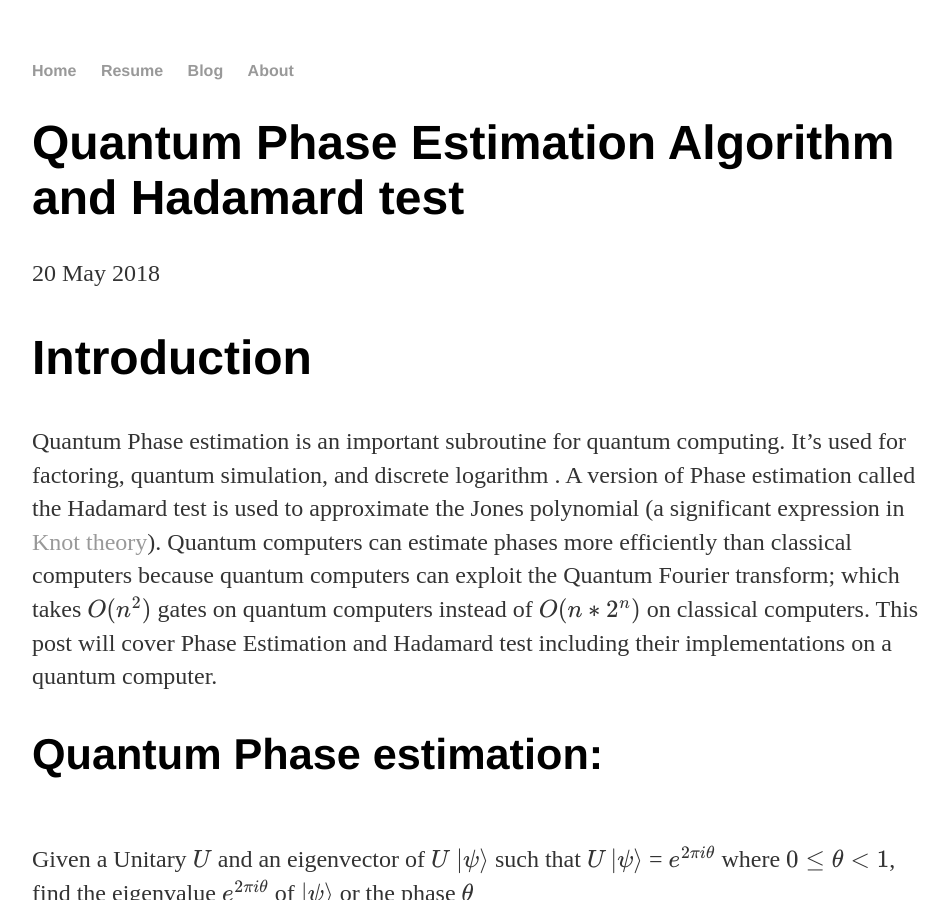
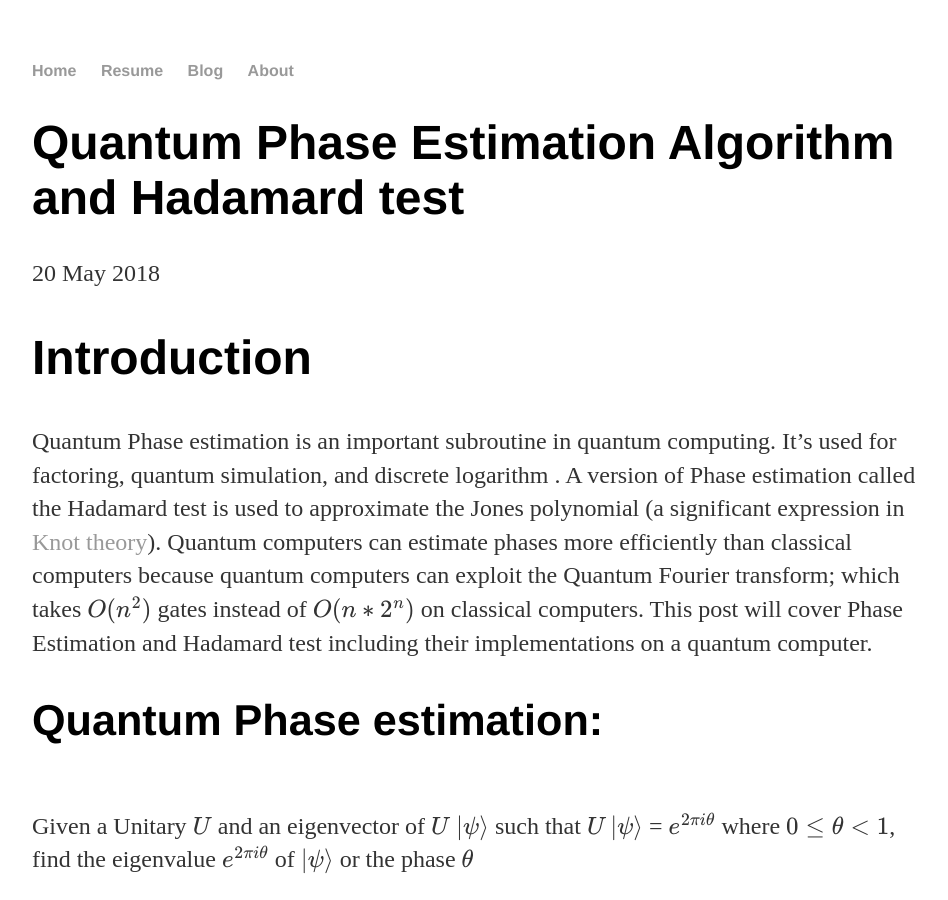
Before and after one commit to vtomole/vtomole.github.io, a Jekyll site: the page built from _posts/2018-05-20-PEA.html, in a window 1280 px wide and 900 px high. Shown: the whole window, without its empty margins (160-1108 px from the left). Built offline with Jekyll 4.4.1, drawn with Linux system fonts in a browser that asks for light colours; formulas are drawn with MathJax 3.

Commit message:
edit intro

```diff
--- a/_posts/2018-05-20-PEA.html
+++ b/_posts/2018-05-20-PEA.html
@@ -5,7 +5,7 @@ date: 2018-05-20
 ---
   <section>
 <h1>Introduction</h1>
-<p>Quantum Phase estimation is an important subroutine for quantum computing. It’s used for factoring, quantum simulation, and discrete logarithm . A version of Phase estimation called the Hadamard test is used to approximate the Jones polynomial (a significant expression in <a href = "https://en.wikipedia.org/wiki/Knot_theory">Knot theory</a>). Quantum computers can estimate phases more efficiently than classical computers because quantum computers can exploit the Quantum Fourier transform; which takes $O(n^2)$ gates on quantum computers instead of $O(n*2^n)$ on classical computers. This post will cover Phase Estimation and Hadamard test including their implementations on a quantum computer.</p>
+<p>Quantum Phase estimation is an important subroutine in quantum computing. It’s used for factoring, quantum simulation, and discrete logarithm . A version of Phase estimation called the Hadamard test is used to approximate the Jones polynomial (a significant expression in <a href = "https://en.wikipedia.org/wiki/Knot_theory">Knot theory</a>). Quantum computers can estimate phases more efficiently than classical computers because quantum computers can exploit the Quantum Fourier transform; which takes $O(n^2)$ gates instead of $O(n*2^n)$ on classical computers. This post will cover Phase Estimation and Hadamard test including their implementations on a quantum computer.</p>
 <section/>
 
   <section/>
```
